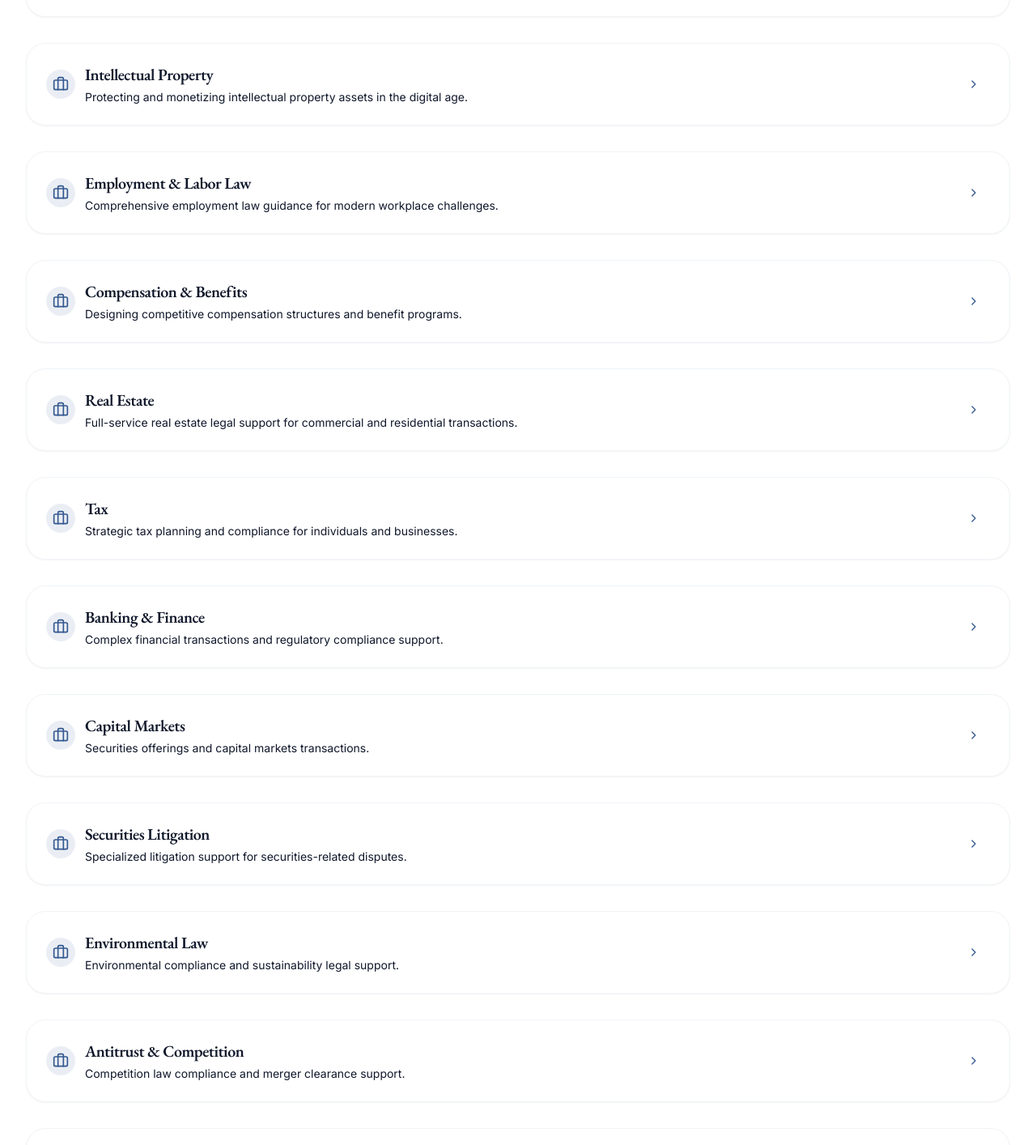
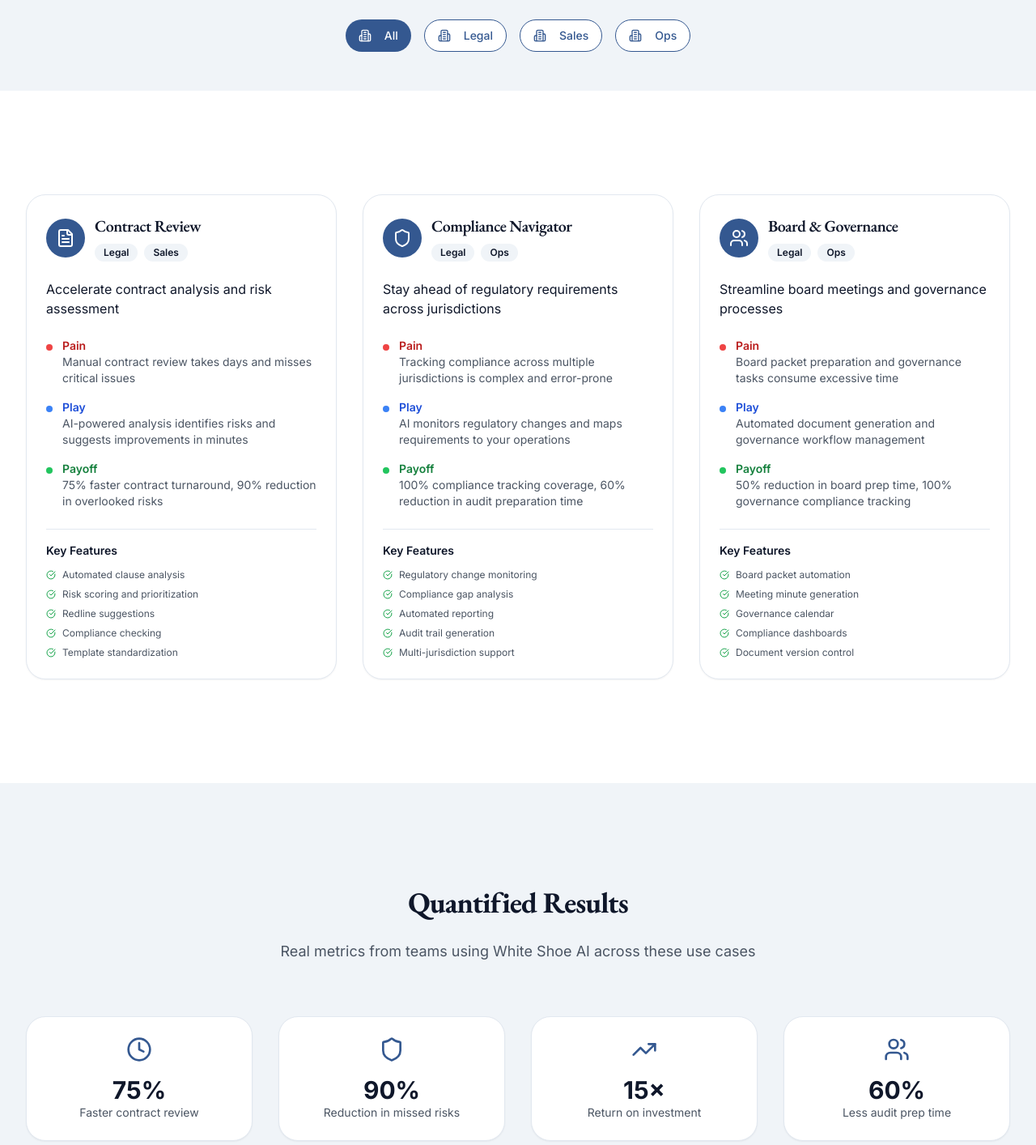
Before and after one commit to ab-boersma/ai-productivity-launch, a React (Vite) app: page /practice-areas in a window 1280 px wide. Shown: the part 842-2256 px from the top of the page at 81% size. Built offline with nearby package versions, Linux system fonts and the light colour scheme.

Commit message:
Reverted to commit f6d61b4c8843cbf4265987e82d9247ce3a808d2c

```diff
--- a/src/pages/UseCases.tsx
+++ b/src/pages/UseCases.tsx
@@ -1,258 +1,264 @@
 
-import { useState } from "react";
 import { Header } from "@/components/Header";
 import { Footer } from "@/components/Footer";
 import { Button } from "@/components/ui/button";
 import { Card, CardContent, CardDescription, CardHeader, CardTitle } from "@/components/ui/card";
-import { ChevronDown, ChevronRight, Briefcase, Users, Bot } from "lucide-react";
+import { Badge } from "@/components/ui/badge";
+import { Link } from "react-router-dom";
+import { useState } from "react";
+import {
+  FileText,
+  Shield,
+  Users,
+  CheckCircle,
+  Clock,
+  TrendingUp,
+  Building2,
+  Briefcase,
+  ShoppingCart
+} from "lucide-react";
 
-const practiceAreas = [
+const useCases = [
   {
-    id: "corporate",
-    title: "Corporate & Commercial Law",
-    description: "Comprehensive corporate legal services for complex business transactions and strategic initiatives.",
-    associates: ["Contract Analysis Assistant", "Due Diligence Coordinator", "Merger Documentation Specialist"]
+    id: "contract-review",
+    title: "Contract Review",
+    description: "Accelerate contract analysis and risk assessment",
+    icon: FileText,
+    departments: ["Legal", "Sales"],
+    pain: "Manual contract review takes days and misses critical issues",
+    play: "AI-powered analysis identifies risks and suggests improvements in minutes",
+    payoff: "75% faster contract turnaround, 90% reduction in overlooked risks",
+    features: [
+      "Automated clause analysis",
+      "Risk scoring and prioritization",
+      "Redline suggestions",
+      "Compliance checking",
+      "Template standardization"
+    ]
   },
   {
-    id: "emerging-companies",
-    title: "Emerging Companies & Venture Capital",
-    description: "Supporting startups and growth companies through funding rounds and strategic partnerships.",
-    associates: ["Term Sheet Analyzer", "Cap Table Manager", "Investor Relations Assistant"]
+    id: "compliance-navigator",
+    title: "Compliance Navigator",
+    description: "Stay ahead of regulatory requirements across jurisdictions",
+    icon: Shield,
+    departments: ["Legal", "Ops"],
+    pain: "Tracking compliance across multiple jurisdictions is complex and error-prone",
+    play: "AI monitors regulatory changes and maps requirements to your operations",
+    payoff: "100% compliance tracking coverage, 60% reduction in audit preparation time",
+    features: [
+      "Regulatory change monitoring",
+      "Compliance gap analysis",
+      "Automated reporting",
+      "Audit trail generation",
+      "Multi-jurisdiction support"
+    ]
   },
   {
-    id: "litigation",
-    title: "Litigation & Dispute Resolution",
-    description: "Strategic litigation support and dispute resolution across all practice areas.",
-    associates: ["Discovery Assistant", "Brief Writing Specialist", "Case Strategy Analyzer"]
-  },
-  {
-    id: "intellectual-property",
-    title: "Intellectual Property",
-    description: "Protecting and monetizing intellectual property assets in the digital age.",
-    associates: ["Patent Research Assistant", "Trademark Filing Specialist", "IP Portfolio Manager"]
-  },
-  {
-    id: "employment",
-    title: "Employment & Labor Law",
-    description: "Comprehensive employment law guidance for modern workplace challenges.",
-    associates: ["Policy Review Assistant", "Compliance Monitor", "Employee Relations Specialist"]
-  },
-  {
-    id: "compensation",
-    title: "Compensation & Benefits",
-    description: "Designing competitive compensation structures and benefit programs.",
-    associates: ["Benefits Analysis Tool", "Equity Plan Assistant", "Compliance Checker"]
-  },
-  {
-    id: "real-estate",
-    title: "Real Estate",
-    description: "Full-service real estate legal support for commercial and residential transactions.",
-    associates: ["Property Due Diligence Assistant", "Lease Analysis Tool", "Zoning Research Specialist"]
-  },
-  {
-    id: "tax",
-    title: "Tax",
-    description: "Strategic tax planning and compliance for individuals and businesses.",
-    associates: ["Tax Code Navigator", "Planning Strategy Assistant", "Compliance Monitor"]
-  },
-  {
-    id: "banking",
-    title: "Banking & Finance",
-    description: "Complex financial transactions and regulatory compliance support.",
-    associates: ["Loan Documentation Assistant", "Regulatory Compliance Monitor", "Credit Analysis Tool"]
-  },
-  {
-    id: "capital-markets",
-    title: "Capital Markets",
-    description: "Securities offerings and capital markets transactions.",
-    associates: ["Prospectus Assistant", "SEC Filing Specialist", "Market Analysis Tool"]
-  },
-  {
-    id: "securities-litigation",
-    title: "Securities Litigation",
-    description: "Specialized litigation support for securities-related disputes.",
-    associates: ["Securities Law Research Assistant", "Disclosure Analysis Tool", "Expert Witness Coordinator"]
-  },
-  {
-    id: "environmental",
-    title: "Environmental Law",
-    description: "Environmental compliance and sustainability legal support.",
-    associates: ["Regulation Tracker", "Environmental Impact Assessor", "Compliance Assistant"]
-  },
-  {
-    id: "antitrust",
-    title: "Antitrust & Competition",
-    description: "Competition law compliance and merger clearance support.",
-    associates: ["Market Analysis Assistant", "Merger Review Tool", "Competition Compliance Monitor"]
-  },
-  {
-    id: "bankruptcy",
-    title: "Bankruptcy & Restructuring",
-    description: "Financial restructuring and insolvency proceedings support.",
-    associates: ["Asset Valuation Assistant", "Restructuring Plan Analyzer", "Creditor Relations Tool"]
-  },
-  {
-    id: "healthcare",
-    title: "Healthcare & Life Sciences",
-    description: "Regulatory compliance and transactions in healthcare and life sciences.",
-    associates: ["FDA Compliance Assistant", "Clinical Trial Coordinator", "Healthcare Regulation Monitor"]
-  },
-  {
-    id: "privacy",
-    title: "Privacy & Data Protection",
-    description: "Data privacy compliance and cybersecurity legal support.",
-    associates: ["GDPR Compliance Assistant", "Data Breach Response Tool", "Privacy Policy Generator"]
-  },
-  {
-    id: "trusts",
-    title: "Trusts & Estates",
-    description: "Wealth preservation and estate planning for high-net-worth individuals.",
-    associates: ["Estate Planning Assistant", "Trust Administration Tool", "Tax Planning Specialist"]
-  },
-  {
-    id: "immigration",
-    title: "Immigration Law",
-    description: "Business immigration and global mobility solutions.",
-    associates: ["Visa Application Assistant", "Compliance Tracker", "Global Mobility Coordinator"]
-  },
-  {
-    id: "white-collar",
-    title: "White Collar & Regulatory Defense",
-    description: "Criminal defense and regulatory enforcement proceedings.",
-    associates: ["Investigation Assistant", "Regulatory Response Tool", "Compliance Audit Specialist"]
-  },
-  {
-    id: "public-law",
-    title: "Public Law & Government Relations",
-    description: "Government affairs and public policy legal support.",
-    associates: ["Policy Analysis Assistant", "Regulatory Tracker", "Government Relations Coordinator"]
+    id: "board-governance",
+    title: "Board & Governance",
+    description: "Streamline board meetings and governance processes",
+    icon: Users,
+    departments: ["Legal", "Ops"],
+    pain: "Board packet preparation and governance tasks consume excessive time",
+    play: "Automated document generation and governance workflow management",
+    payoff: "50% reduction in board prep time, 100% governance compliance tracking",
+    features: [
+      "Board packet automation",
+      "Meeting minute generation",
+      "Governance calendar",
+      "Compliance dashboards",
+      "Document version control"
+    ]
   }
 ];
 
+const departments = ["All", "Legal", "Sales", "Ops"];
+
 export default function UseCases() {
-  const [expandedAreas, setExpandedAreas] = useState<Set<string>>(new Set());
+  const [selectedDepartment, setSelectedDepartment] = useState("All");
 
-  const toggleExpanded = (areaId: string) => {
-    const newExpanded = new Set(expandedAreas);
-    if (newExpanded.has(areaId)) {
-      newExpanded.delete(areaId);
-    } else {
-      newExpanded.add(areaId);
-    }
-    setExpandedAreas(newExpanded);
-  };
+  const filteredUseCases = selectedDepartment === "All"
+    ? useCases
+    : useCases.filter(useCase => useCase.departments.includes(selectedDepartment));
 
   return (
     <div className="min-h-screen bg-pure-white">
       <Header />
 
       {/* Hero Section */}
-      <section className="pt-24 pb-16 bg-gradient-to-br from-midnight-brief to-slate-docket">
-        <div className="mx-auto max-w-7xl px-6 lg:px-8">
-          <div className="mx-auto max-w-3xl text-center">
-            <h1 className="text-4xl font-bold tracking-garamond text-pure-white sm:text-6xl">
-              Practice Areas
+      <section className="relative px-6 pt-14 lg:px-8">
+        <div className="mx-auto max-w-2xl py-32 sm:py-48">
+          <div className="text-center animate-fade-up">
+            <Badge className="mb-6 bg-slate-docket text-pure-white">Practice Areas</Badge>
+            <h1 className="text-4xl font-bold tracking-garamond text-midnight-brief sm:text-6xl">
+              AI Solutions for Every Practice Area
             </h1>
-            <p className="mt-6 text-lg leading-8 text-gray-200">
-              Comprehensive AI-powered legal support across all major practice areas.
-              Every practice area includes White Shoe Co-Counsel and specialized associates.
+            <p className="mt-6 text-lg leading-8 text-gray-600">
+              Discover how White Shoe transforms how legal work gets done across practices.
+              No more run-away hourly bills. Measurable results that enable you to do your best work.
             </p>
           </div>
         </div>
       </section>
 
-      {/* Practice Areas Grid */}
-      <section className="py-24">
+      {/* Filter Section */}
+      <section className="py-12 bg-ice-fog">
         <div className="mx-auto max-w-7xl px-6 lg:px-8">
-          <div className="grid gap-6 lg:gap-8">
-            {practiceAreas.map((area) => {
-              const isExpanded = expandedAreas.has(area.id);
-              return (
-                <Card
-                  key={area.id}
-                  className="group hover:shadow-lg transition-all duration-300 border-ice-fog hover:border-slate-docket/30"
+          <div className="flex flex-wrap justify-center gap-4">
+            {departments.map((dept) => (
+              <Button
+                key={dept}
+                variant={selectedDepartment === dept ? "default" : "outline"}
+                onClick={() => setSelectedDepartment(dept)}
+                className={selectedDepartment === dept
+                  ? "bg-slate-docket hover:bg-slate-docket/90 text-pure-white"
+                  : "border-slate-docket text-slate-docket hover:bg-slate-docket hover:text-pure-white"
+                }
               >
-                  <CardHeader
-                    className="cursor-pointer"
-                    onClick={() => toggleExpanded(area.id)}
-                  >
-                    <div className="flex items-center justify-between">
-                      <div className="flex items-center space-x-3">
-                        <div className="p-2 bg-slate-docket/10 rounded-lg group-hover:bg-slate-docket/20 transition-colors">
-                          <Briefcase className="h-5 w-5 text-slate-docket" />
+                <Building2 className="h-4 w-4 mr-2" />
+                {dept}
+              </Button>
+            ))}
+          </div>
+        </div>
+      </section>
+
+      {/* Use Cases Grid */}
+      <section className="py-24 sm:py-32">
+        <div className="mx-auto max-w-7xl px-6 lg:px-8">
+          <div className="grid grid-cols-1 gap-8 lg:grid-cols-3">
+            {filteredUseCases.map((useCase) => (
+              <Card key={useCase.id} className="hover:shadow-lg transition-shadow">
+                <CardHeader>
+                  <div className="flex items-center gap-3 mb-4">
+                    <div className="flex h-12 w-12 items-center justify-center rounded-lg bg-slate-docket">
+                      <useCase.icon className="h-6 w-6 text-pure-white" />
                     </div>
                     <div>
-                          <CardTitle className="text-xl font-garamond text-midnight-brief">
-                            {area.title}
-                          </CardTitle>
-                          <CardDescription className="mt-1">
-                            {area.description}
-                          </CardDescription>
+                      <CardTitle className="text-xl">{useCase.title}</CardTitle>
+                      <div className="flex gap-2 mt-2">
+                        {useCase.departments.map((dept) => (
+                          <Badge key={dept} variant="secondary" className="text-xs">
+                            {dept}
+                          </Badge>
+                        ))}
                       </div>
                     </div>
-                      <Button variant="ghost" size="sm" className="text-slate-docket">
-                        {isExpanded ? (
-                          <ChevronDown className="h-5 w-5" />
-                        ) : (
-                          <ChevronRight className="h-5 w-5" />
-                        )}
-                      </Button>
                   </div>
+                  <CardDescription className="text-base">
+                    {useCase.description}
+                  </CardDescription>
                 </CardHeader>
+                <CardContent>
+                  {/* Pain → Play → Payoff */}
+                  <div className="space-y-4 mb-6">
+                    <div className="flex items-start gap-3">
+                      <div className="w-2 h-2 bg-red-500 rounded-full mt-2 flex-shrink-0"></div>
+                      <div>
+                        <p className="font-semibold text-sm text-red-700">Pain</p>
+                        <p className="text-sm text-gray-600">{useCase.pain}</p>
+                      </div>
+                    </div>
+                    <div className="flex items-start gap-3">
+                      <div className="w-2 h-2 bg-blue-500 rounded-full mt-2 flex-shrink-0"></div>
+                      <div>
+                        <p className="font-semibold text-sm text-blue-700">Play</p>
+                        <p className="text-sm text-gray-600">{useCase.play}</p>
+                      </div>
+                    </div>
+                    <div className="flex items-start gap-3">
+                      <div className="w-2 h-2 bg-green-500 rounded-full mt-2 flex-shrink-0"></div>
+                      <div>
+                        <p className="font-semibold text-sm text-green-700">Payoff</p>
+                        <p className="text-sm text-gray-600">{useCase.payoff}</p>
+                      </div>
+                    </div>
+                  </div>
 
-                  {isExpanded && (
-                    <CardContent className="border-t border-ice-fog">
-                      <div className="pt-6 space-y-6">
-                        {/* White Shoe Co-Counsel */}
-                        <div className="bg-gradient-to-r from-slate-docket/5 to-midnight-brief/5 p-6 rounded-lg">
-                          <div className="flex items-center space-x-3 mb-3">
-                            <div className="p-2 bg-slate-docket rounded-lg">
-                              <Bot className="h-5 w-5 text-pure-white" />
+                  {/* Features */}
+                  <div className="border-t pt-4">
+                    <p className="font-semibold text-sm mb-3">Key Features</p>
+                    <ul className="space-y-2">
+                      {useCase.features.map((feature, index) => (
+                        <li key={index} className="flex items-center gap-2">
+                          <CheckCircle className="h-3 w-3 text-green-600 flex-shrink-0" />
+                          <span className="text-xs text-gray-600">{feature}</span>
+                        </li>
+                      ))}
+                    </ul>
                   </div>
-                            <h3 className="text-lg font-semibold text-midnight-brief">
-                              White Shoe Co-Counsel
-                            </h3>
+                </CardContent>
+              </Card>
+            ))}
           </div>
-                          <p className="text-gray-600">
-                            Advanced AI legal assistant specialized in {area.title.toLowerCase()},
-                            providing expert guidance, document analysis, and strategic insights
-                            tailored to this practice area.
+        </div>
+      </section>
+
+      {/* ROI Section */}
+      <section className="py-24 sm:py-32 bg-ice-fog">
+        <div className="mx-auto max-w-7xl px-6 lg:px-8">
+          <div className="mx-auto max-w-2xl lg:text-center mb-16">
+            <h2 className="text-3xl font-bold tracking-garamond text-midnight-brief sm:text-4xl">
+              Quantified Results
+            </h2>
+            <p className="mt-6 text-lg leading-8 text-gray-600">
+              Real metrics from teams using White Shoe AI across these use cases
             </p>
           </div>
 
-                        {/* Associates */}
-                        <div>
-                          <div className="flex items-center space-x-2 mb-4">
-                            <Users className="h-5 w-5 text-slate-docket" />
-                            <h3 className="text-lg font-semibold text-midnight-brief">
-                              Specialized Associates
-                            </h3>
-                          </div>
-                          <div className="grid gap-3 md:grid-cols-2 lg:grid-cols-3">
-                            {area.associates.map((associate, index) => (
-                              <div
-                                key={index}
-                                className="p-4 bg-pure-white border border-ice-fog rounded-lg hover:border-slate-docket/30 transition-colors"
-                              >
-                                <div className="text-sm font-medium text-midnight-brief">
-                                  {associate}
+          <div className="grid grid-cols-1 gap-8 sm:grid-cols-2 lg:grid-cols-4">
+            <Card className="text-center">
+              <CardContent className="pt-6">
+                <Clock className="h-8 w-8 text-slate-docket mx-auto mb-4" />
+                <p className="text-3xl font-bold text-midnight-brief">75%</p>
+                <p className="text-sm text-gray-600">Faster contract review</p>
+              </CardContent>
+            </Card>
+            <Card className="text-center">
+              <CardContent className="pt-6">
+                <Shield className="h-8 w-8 text-slate-docket mx-auto mb-4" />
+                <p className="text-3xl font-bold text-midnight-brief">90%</p>
+                <p className="text-sm text-gray-600">Reduction in missed risks</p>
+              </CardContent>
+            </Card>
+            <Card className="text-center">
+              <CardContent className="pt-6">
+                <TrendingUp className="h-8 w-8 text-slate-docket mx-auto mb-4" />
+                <p className="text-3xl font-bold text-midnight-brief">15×</p>
+                <p className="text-sm text-gray-600">Return on investment</p>
+              </CardContent>
+            </Card>
+            <Card className="text-center">
+              <CardContent className="pt-6">
+                <Users className="h-8 w-8 text-slate-docket mx-auto mb-4" />
+                <p className="text-3xl font-bold text-midnight-brief">60%</p>
+                <p className="text-sm text-gray-600">Less audit prep time</p>
+              </CardContent>
+            </Card>
           </div>
         </div>
-                            ))}
+      </section>
+
+      {/* CTA Section */}
+      <section className="py-24 sm:py-32">
+        <div className="mx-auto max-w-7xl px-6 lg:px-8">
+          <div className="mx-auto max-w-2xl text-center">
+            <h2 className="text-3xl font-bold tracking-garamond text-midnight-brief sm:text-4xl">
+              See These Use Cases in Action
+            </h2>
+            <p className="mt-6 text-lg leading-8 text-gray-600">
+              Book a personalized demo to see how White Shoe AI solves your specific legal challenges.
+            </p>
+            <div className="mt-10 flex items-center justify-center gap-x-6">
+              <Link to="/contact">
+                <Button className="bg-slate-docket hover:bg-slate-docket/90 text-pure-white px-8 py-3 text-lg btn-ripple">
+                  Request Custom Demo
+                </Button>
+              </Link>
+              <Link to="/platform" className="text-sm font-semibold leading-6 text-midnight-brief hover:text-slate-docket transition-colors">
+                Explore platform <span aria-hidden="true">→</span>
+              </Link>
             </div>
-                        </div>
-
-                        <div className="flex justify-end pt-4">
-                          <Button className="bg-slate-docket hover:bg-slate-docket/90 text-pure-white">
-                            Explore {area.title}
-                          </Button>
-                        </div>
-                      </div>
-                    </CardContent>
-                  )}
-                </Card>
-              );
-            })}
           </div>
         </div>
       </section>
```
Lines whose indentation alone changed are shown as unchanged.
